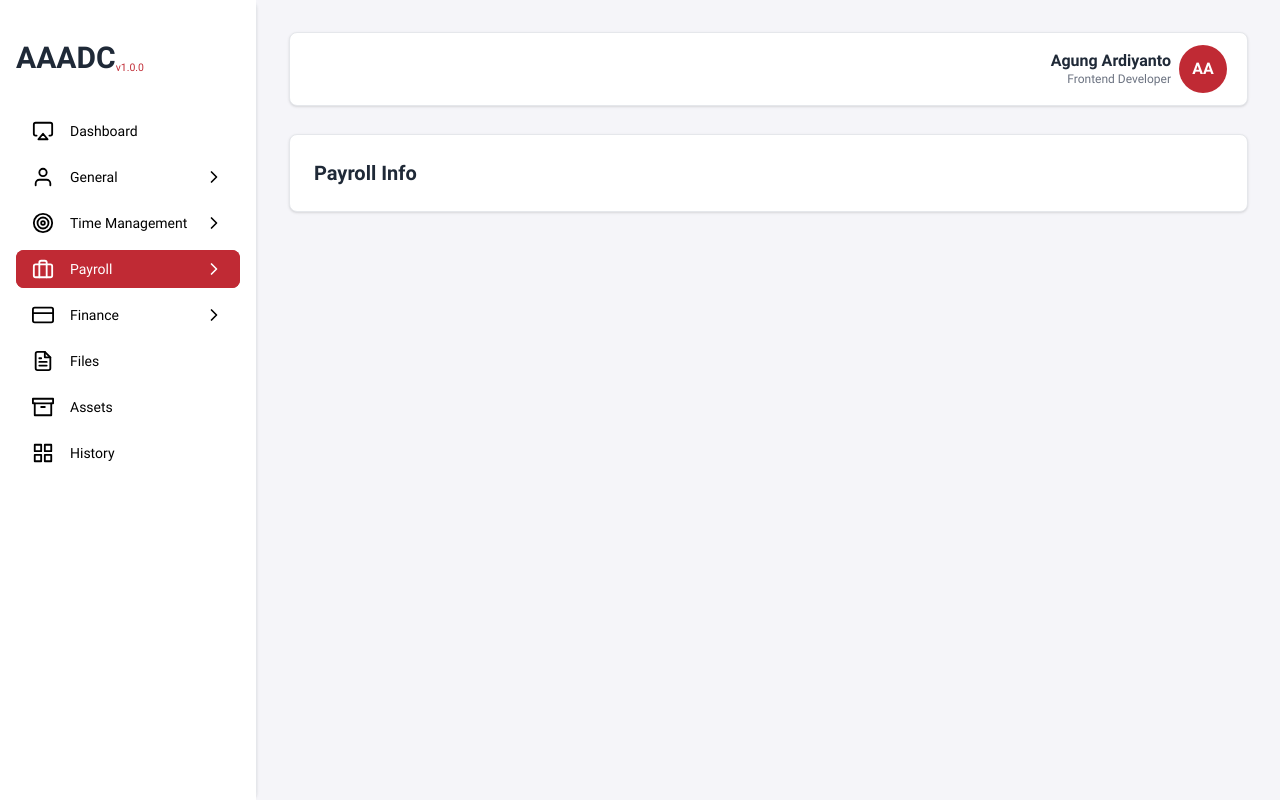
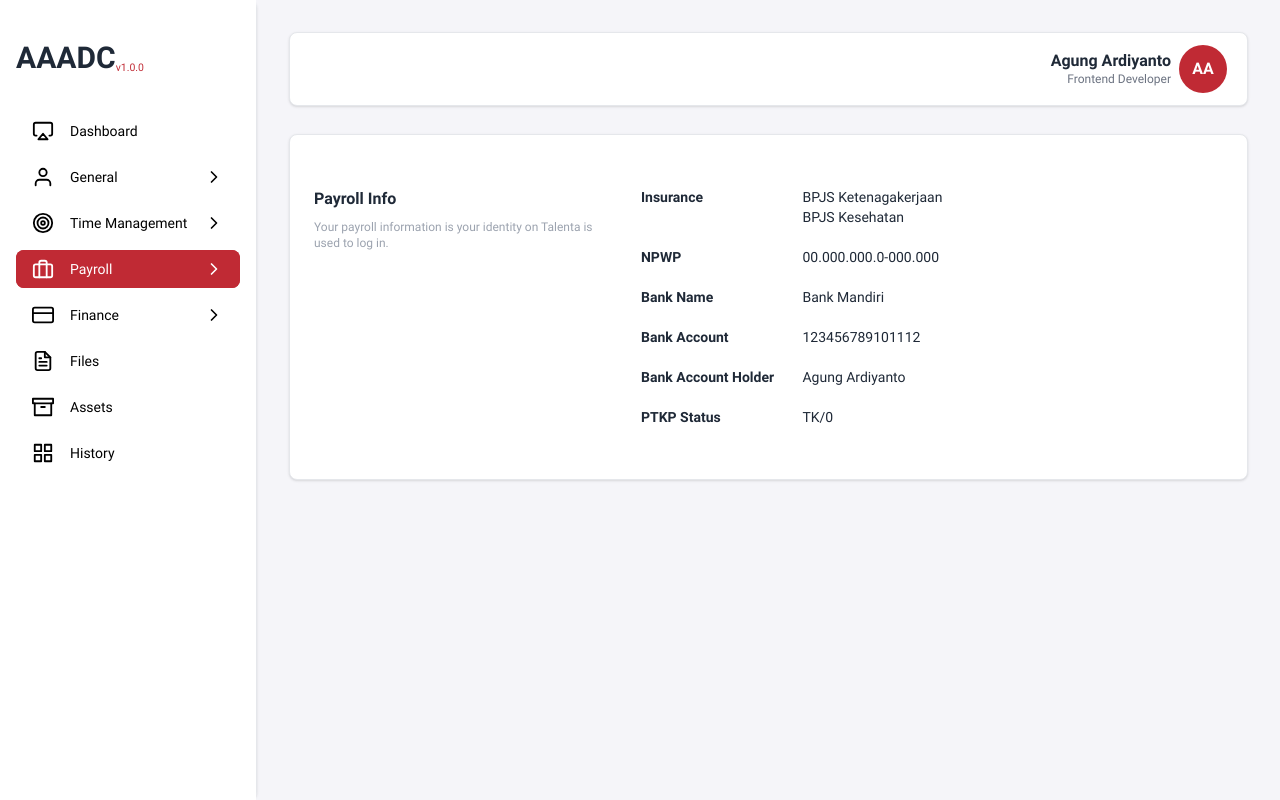
Before and after one commit to aulia14/aaadc-web, a Next.js app: page /payroll/info in a window 1280 px wide. Built offline with nearby package versions, Linux system fonts and the light colour scheme.

Commit message:
update page payroll info

```diff
--- a/pages/payroll/info.tsx
+++ b/pages/payroll/info.tsx
@@ -3,7 +3,30 @@ import AppLayout from "@/layouts/AppLayout";
 export default function PayrollInfo() {
   return (<AppLayout title="Payroll Info">
     <div className="border rounded-lg bg-white shadow p-6 relative">
-      <h3 className="text-xl font-semibold">Payroll Info</h3>
+      {/* <h3 className="text-2xl font-normal">Payroll Info</h3> */}
+      <div className="gap-6 flex flex-col py-7 md:flex-row">
+        <div className="w-full flex flex-col md:w-1/3">
+          <p className="mb-2 font-semibold">Payroll Info</p>
+          <span className="text-xs text-gray-400">Your payroll information is your identity on Talenta is used to log in.</span>
+        </div>
+        <div className="grid grid-cols-2 text-sm gap-5 w-full md:w-1/3">
+          <div className="font-semibold">Insurance</div>
+          <div className="flex flex-col">
+            <span>BPJS Ketenagakerjaan</span>
+            <span>BPJS Kesehatan</span>
+          </div>
+          <div className="font-semibold">NPWP</div>
+          <div>00.000.000.0-000.000</div>
+          <div className="font-semibold">Bank Name</div>
+          <div>Bank Mandiri</div>
+          <div className="font-semibold">Bank Account</div>
+          <div>123456789101112</div>
+          <div className="font-semibold">Bank Account Holder</div>
+          <div>Agung Ardiyanto</div>
+          <div className="font-semibold">PTKP Status</div>
+          <div>TK/0</div>
+        </div>
+      </div>
     </div>
   </AppLayout>);
 }
```
